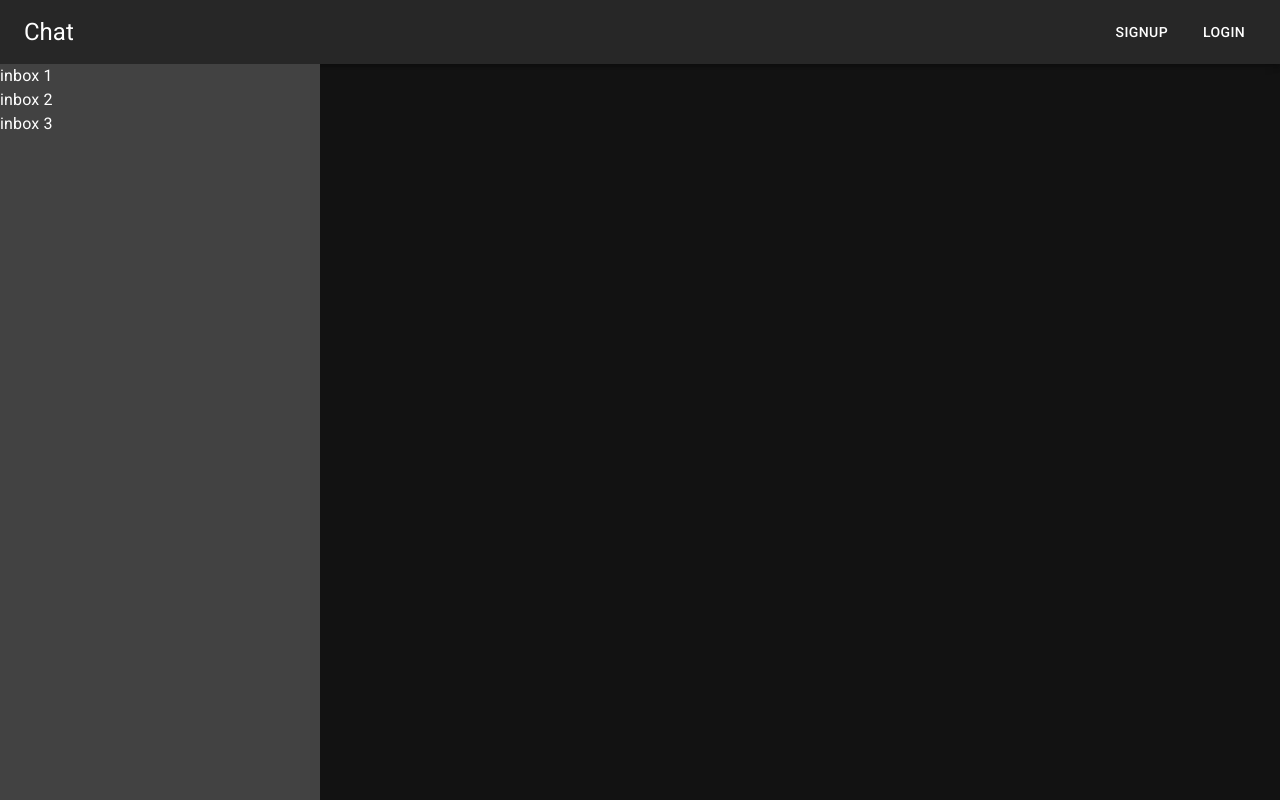
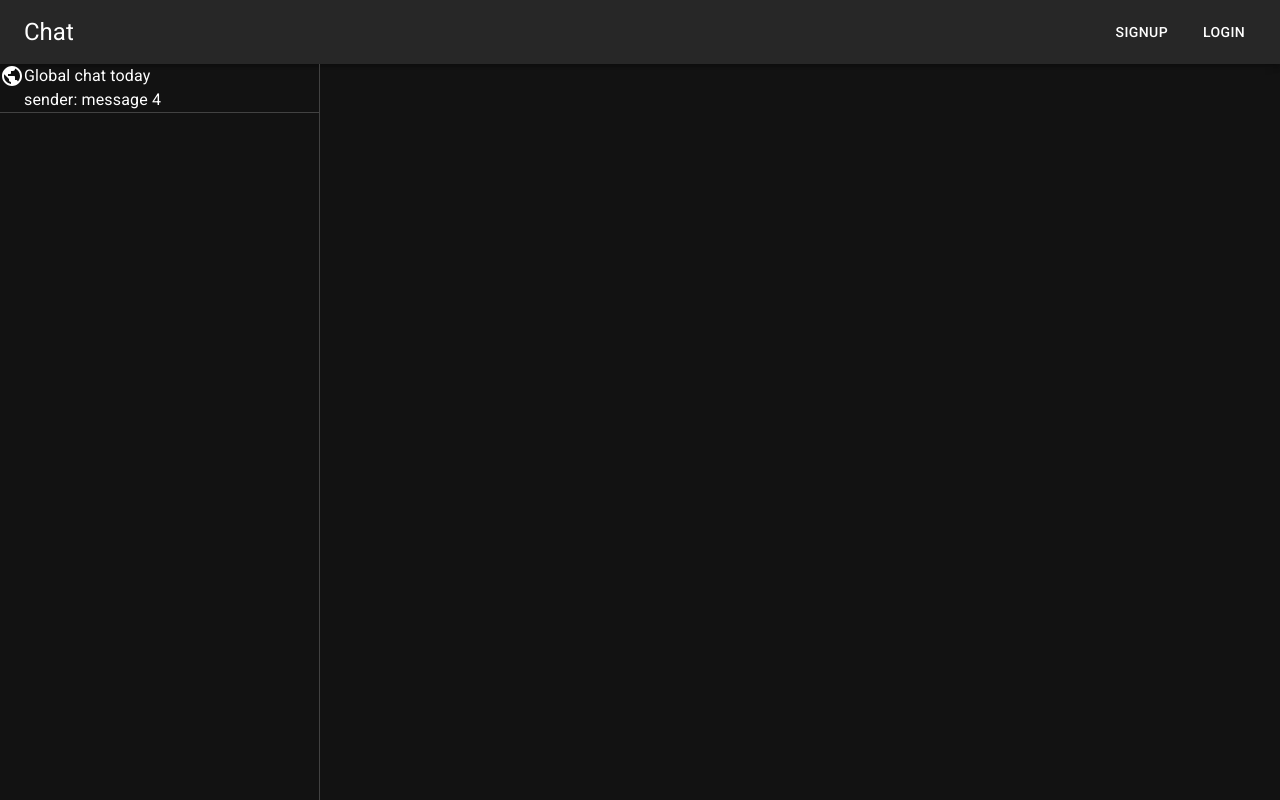
Before and after one commit to darshandamre/chat, a React (Create React App) app in the folder web/: page / in a window 1280 px wide. Built offline with nearby package versions, Linux system fonts and the light colour scheme; no server answers.

Commit message:
feat: added password hide/unhide button

```diff
--- a/web/src/App.tsx
+++ b/web/src/App.tsx
@@ -7,7 +7,7 @@ import Box from "@mui/material/Box";
 
 const App: React.FC = () => {
   return (
-    <Box sx={{ minHeight: "100vh" }}>
+    <Box>
       <Routes>
         <Route path="/" element={<Home />} />
         <Route path="/register" element={<Register />} />
--- a/web/src/Components/Inbox.tsx
+++ b/web/src/Components/Inbox.tsx
@@ -1,20 +1,33 @@
 import React from "react";
-import { Box } from "@mui/material";
-import { grey } from "@mui/material/colors";
+import Box from "@mui/material/Box";
+import PublicIcon from "@mui/icons-material/Public";
 
 interface InboxProps {}
+
+// TODO: style, inbox api calls
 
 const Inbox: React.FC<InboxProps> = () => {
   return (
     <Box
       sx={{
         width: "25%",
-        minWidth: "250px",
-        backgroundColor: grey[800]
+        minWidth: "230px",
+        borderRight: 1,
+        borderColor: "grey.800" // keep border color after border right so that it doesn't get overwritten
       }}>
-      <Box>inbox 1</Box>
-      <Box>inbox 2</Box>
-      <Box>inbox 3</Box>
+      <Box>
+        <Box sx={{ display: "flex", borderBottom: 1, borderColor: "grey.800" }}>
+          <PublicIcon />
+          <Box>
+            <div>
+              Global chat <span>today</span>
+            </div>
+            <div>
+              sender: message <span>4</span>
+            </div>
+          </Box>
+        </Box>
+      </Box>
     </Box>
   );
 };
--- a/web/src/Components/Login.tsx
+++ b/web/src/Components/Login.tsx
@@ -6,7 +6,8 @@ import Box from "@mui/material/Box";
 import Typography from "@mui/material/Typography";
 import Button from "@mui/material/Button";
 import NavBar from "../Components/NavBar";
-import { MyTextField } from "../utils/MyTextField";
+import { MyTextField } from "./MyTextField";
+import { MyPasswordField } from "./MyPasswordField";
 import { toErrorMap } from "../utils/toErrorMap";
 import { MeDocument, MeQuery, useLoginMutation } from "../generated/graphql";
 
@@ -70,7 +71,7 @@ const Login: React.FC = () => {
           {({ isSubmitting }) => (
             <Form>
               <MyTextField name="usernameOrEmail" label="username or email" />
-              <MyTextField name="password" label="password" />
+              <MyPasswordField name="password" />
 
               <Button
                 sx={{ width: "100%", my: 1, borderRadius: "16px" }}
--- /dev/null
+++ b/web/src/Components/MyPasswordField.tsx
@@ -0,0 +1,54 @@
+import React, { useState } from "react";
+import { FieldHookConfig, useField } from "formik";
+import FormControl from "@mui/material/FormControl";
+import IconButton from "@mui/material/IconButton";
+import InputAdornment from "@mui/material/InputAdornment";
+import InputLabel from "@mui/material/InputLabel";
+import OutlinedInput from "@mui/material/OutlinedInput";
+import FormHelperText from "@mui/material/FormHelperText";
+import VisibilityOffIcon from "@mui/icons-material/VisibilityOff";
+import VisibilityIcon from "@mui/icons-material/Visibility";
+
+export const MyPasswordField: React.FC<FieldHookConfig<{}>> = props => {
+  const [showPassword, setShowPassword] = useState(false);
+  const [field, meta] = useField(props);
+
+  const errorText = meta.error && meta.touched ? meta.error : "";
+
+  const handleClickShowPassword = () => {
+    setShowPassword(p => !p);
+  };
+
+  return (
+    <FormControl
+      className="inputRounded"
+      sx={{
+        my: 1
+      }}
+      fullWidth
+      error={!!errorText}
+      variant="outlined">
+      <InputLabel htmlFor="outlined-adornment-password">password</InputLabel>
+      <OutlinedInput
+        id="outlined-adornment-password"
+        type={showPassword ? "text" : "password"}
+        {...field}
+        sx={{
+          pr: 2.5
+        }}
+        endAdornment={
+          <InputAdornment position="end">
+            <IconButton
+              aria-label="toggle password visibility"
+              onClick={handleClickShowPassword}
+              edge="end">
+              {showPassword ? <VisibilityOffIcon /> : <VisibilityIcon />}
+            </IconButton>
+          </InputAdornment>
+        }
+        label="password"
+      />
+      <FormHelperText>{errorText}</FormHelperText>
+    </FormControl>
+  );
+};
--- a/web/src/utils/MyTextField.tsx
+++ b/web/src/Components/MyTextField.tsx
@@ -8,6 +8,7 @@ type MyTextFieldProps = FieldHookConfig<{}> & {
 
 export const MyTextField: React.FC<MyTextFieldProps> = ({
   label,
+
   ...props
 }) => {
   const [field, meta] = useField<{}>(props);
--- a/web/src/Components/Register.tsx
+++ b/web/src/Components/Register.tsx
@@ -6,7 +6,8 @@ import Box from "@mui/material/Box";
 import Typography from "@mui/material/Typography";
 import Button from "@mui/material/Button";
 import NavBar from "./NavBar";
-import { MyTextField } from "../utils/MyTextField";
+import { MyTextField } from "./MyTextField";
+import { MyPasswordField } from "./MyPasswordField";
 import { toErrorMap } from "../utils/toErrorMap";
 import { useRegisterMutation, MeDocument, MeQuery } from "../generated/graphql";
 
@@ -62,7 +63,7 @@ const Register: React.FC = () => {
             <Form>
               <MyTextField name="email" label="email" />
               <MyTextField name="username" label="username" />
-              <MyTextField name="password" label="password" />
+              <MyPasswordField name="password" />
 
               <Button
                 sx={{ width: "100%", my: 1, borderRadius: "16px" }}
```
